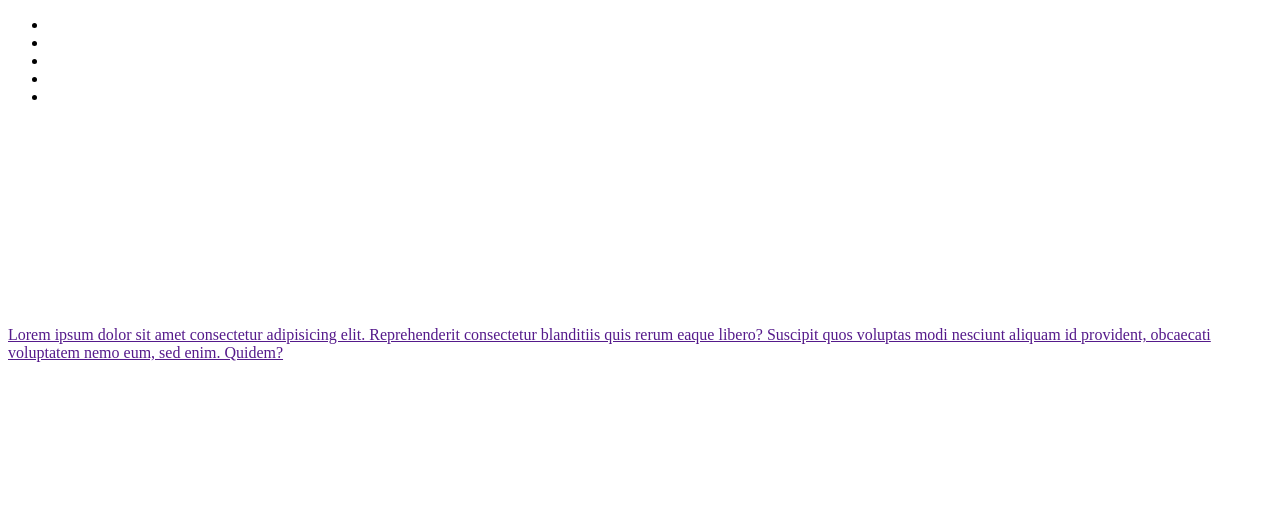
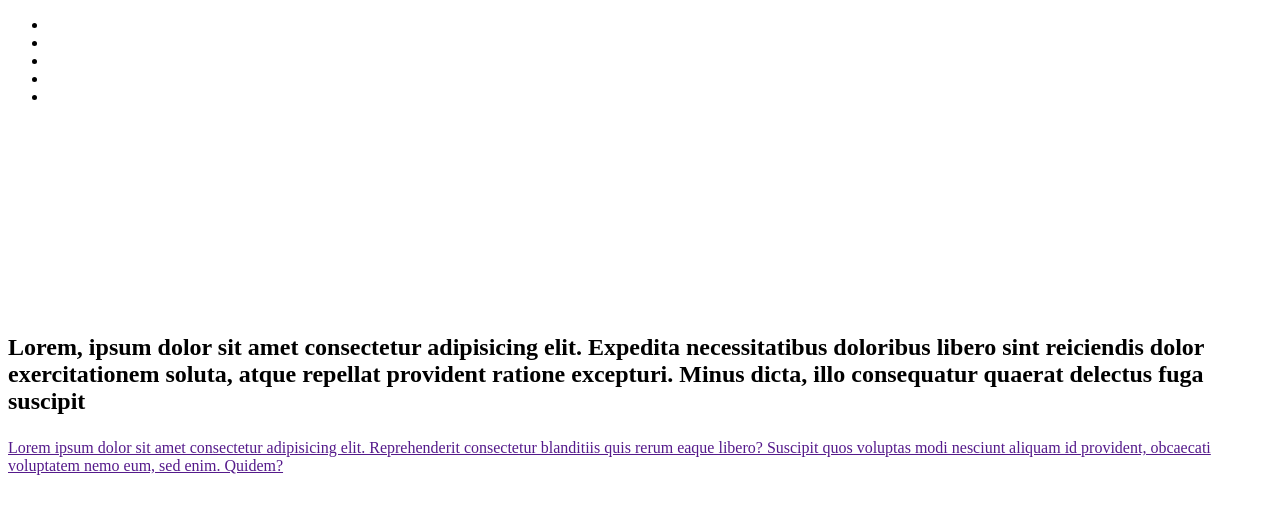
Before and after one commit to sofiacu/repaso-github, a plain HTML site: page index.html in a window 1280 px wide. Drawn offline with Linux system fonts and the light colour scheme.

Commit message:
h2 texto

```diff
--- a/index.html
+++ b/index.html
@@ -46,6 +46,11 @@
         <section class="trabajos"><img src="" alt=""><img src="" alt=""><img src="" alt=""></section>
     </main>
 
+    <h2>
+        <p>
+            Lorem, ipsum dolor sit amet consectetur adipisicing elit. Expedita necessitatibus doloribus libero sint reiciendis dolor exercitationem soluta, atque repellat provident ratione excepturi. Minus dicta, illo consequatur quaerat delectus fuga suscipit
+        </p>
+    </h2>
     <footer>
         <a href="">
             <p>
```
